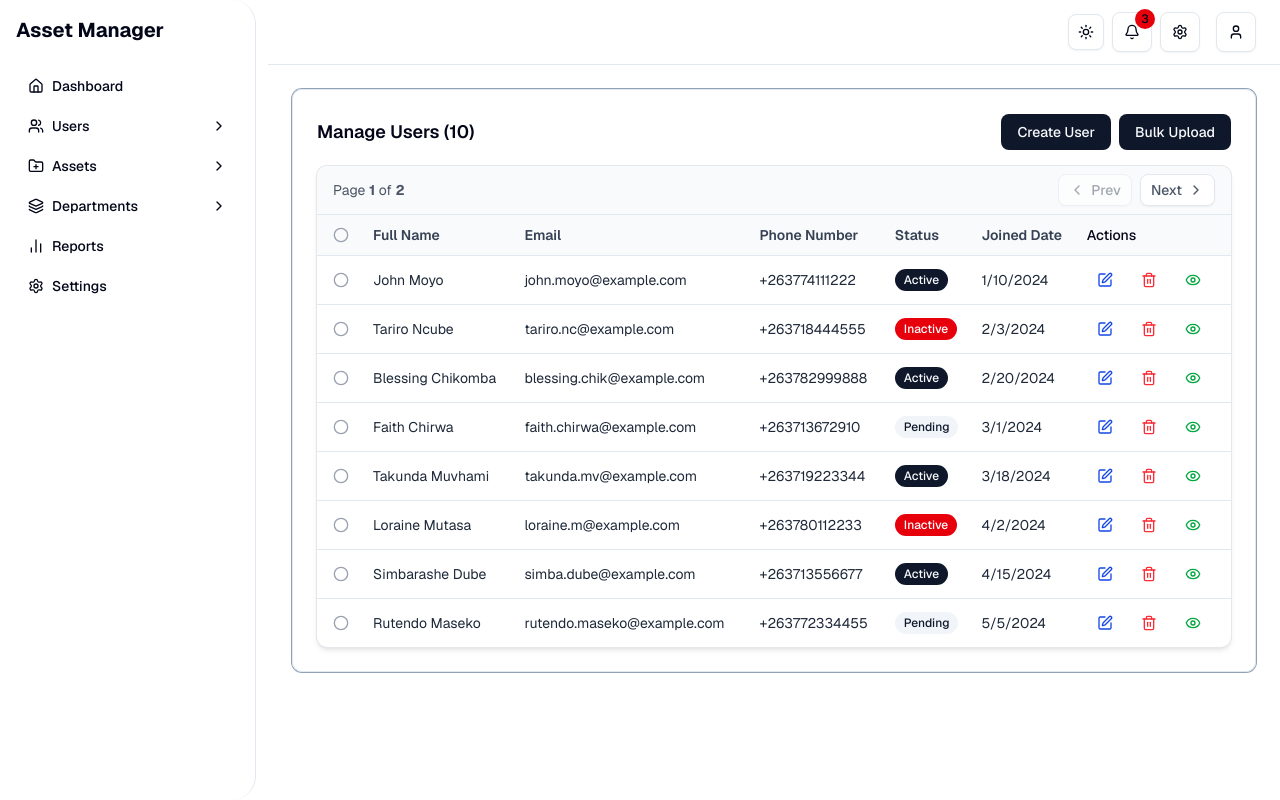
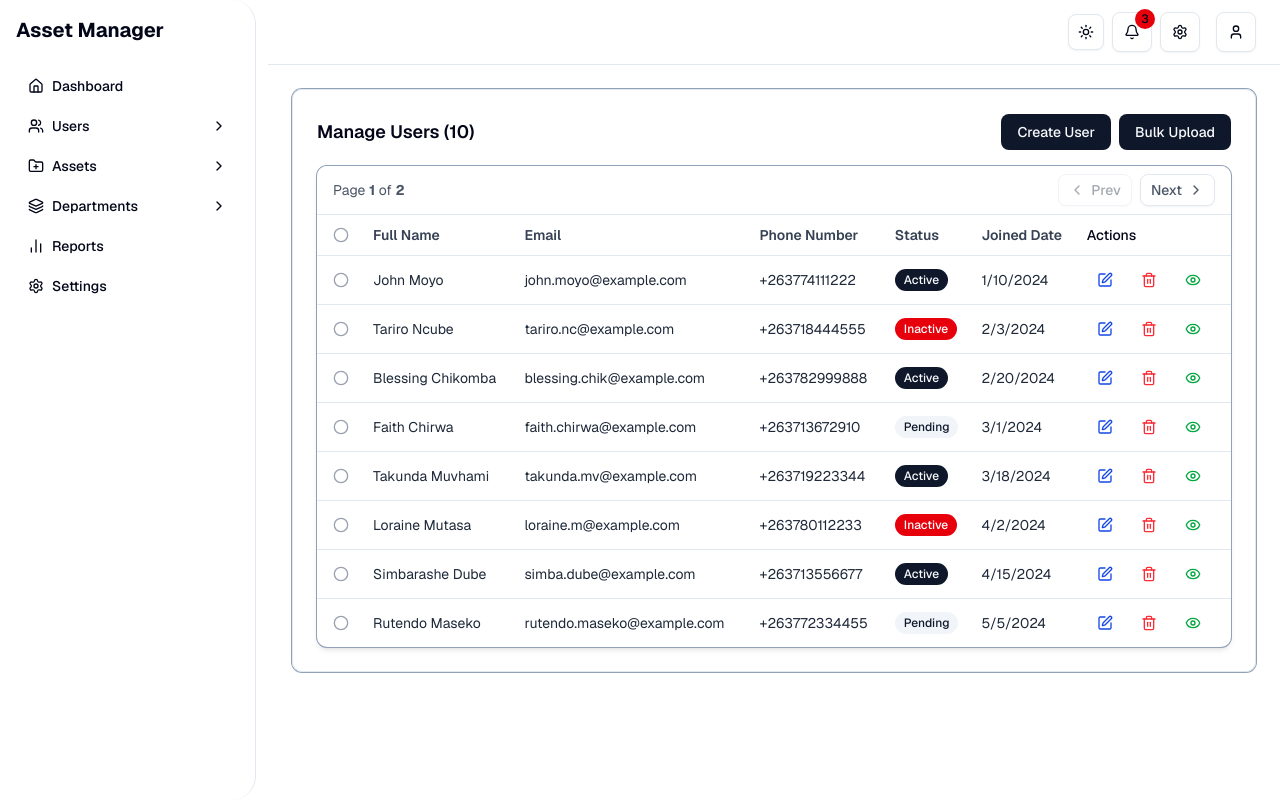
Before and after one commit to PAPA-CHUWE/asset-manager, a Next.js app: page /admin/users/manage in a window 1280 px wide. Built offline with nearby package versions, Linux system fonts and the light colour scheme.

Commit message:
user table3

```diff
--- a/app/ui-components/UserTable.tsx
+++ b/app/ui-components/UserTable.tsx
@@ -121,7 +121,7 @@ function UserTable<T extends Record<string, unknown>>({
   // --------------------------------------------
   return (
     <TooltipProvider>
-      <div className="overflow-x-auto rounded-lg shadow-md ring-1 ring-gray-200 h-full bg-white">
+      <div className="overflow-x-auto rounded-lg shadow-md ring-1 ring-ring h-full bg-background">
         {/* Action Bar */}
         <ActionNavBar
           selectedCount={selectedRows.size}
@@ -139,7 +139,7 @@ function UserTable<T extends Record<string, unknown>>({
 
         {/* Pagination (Top) */}
         {totalPages > 1 && (
-          <div className="flex justify-between items-center px-4 py-2 border-b bg-gray-50 text-sm text-gray-600">
+          <div className="flex justify-between items-center px-4 py-2 border-b bg-background text-sm text-gray-600">
             <div>
               Page <strong>{currentPage}</strong> of <strong>{totalPages}</strong>
             </div>
@@ -168,7 +168,7 @@ function UserTable<T extends Record<string, unknown>>({
 
         {/* Table */}
         <Table className="w-full border-collapse">
-          <TableHeader className="bg-gray-50">
+          <TableHeader className="bg-background">
             <TableRow>
               {/* Select All Checkbox */}
               <TableHead className="w-12 font-semibold text-gray-700">
```
